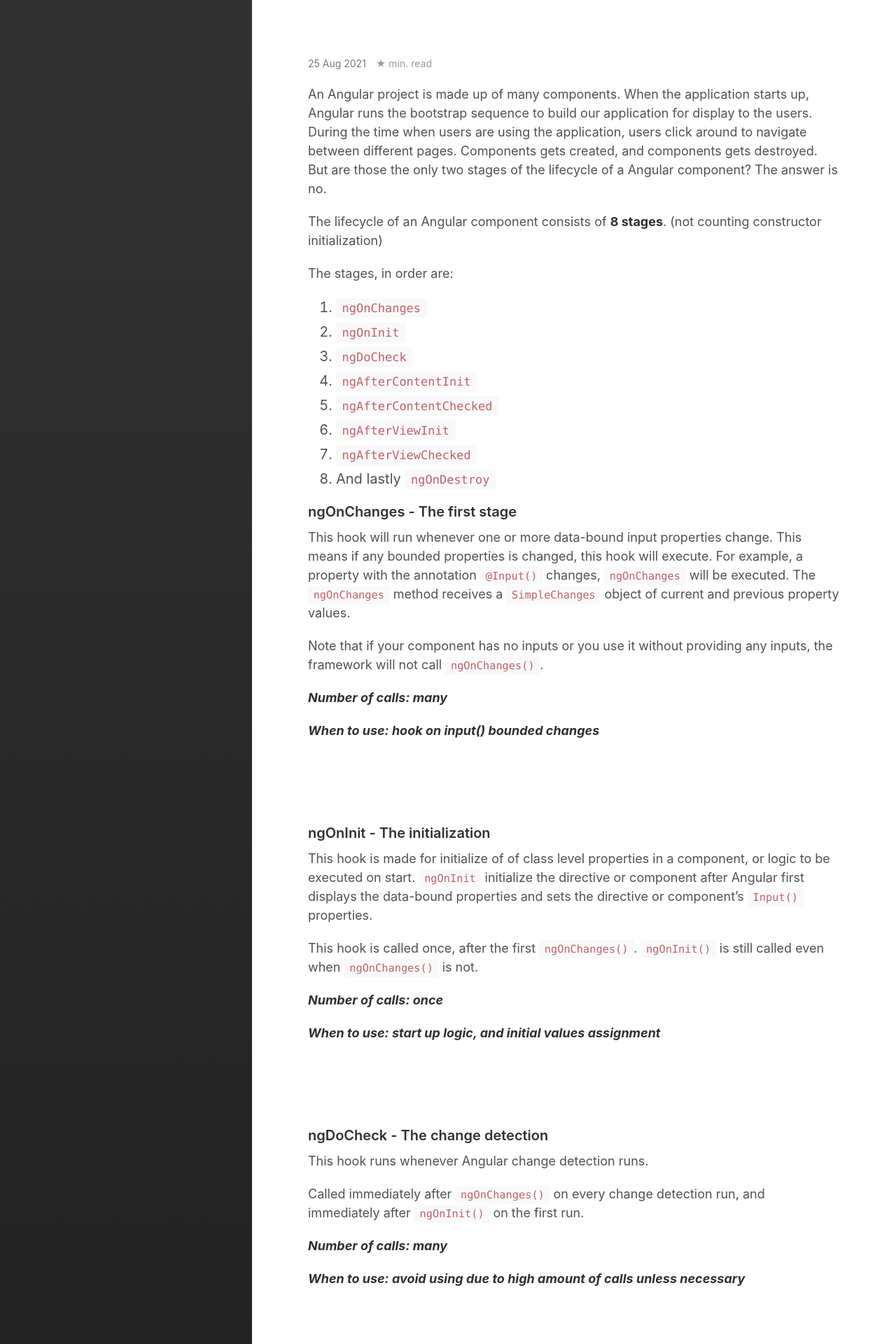
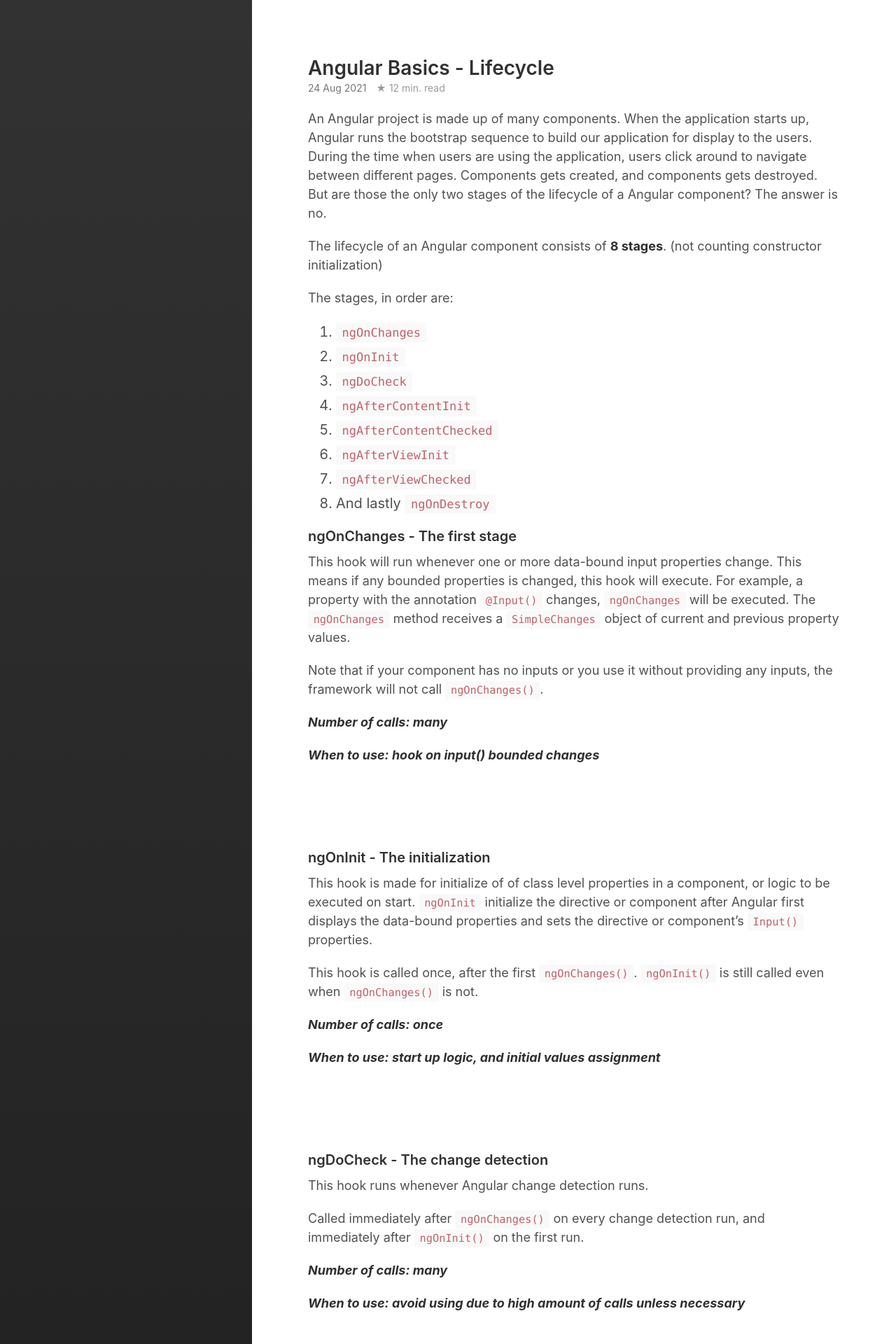
Before and after one commit to yiqu/yiqu.github.io, a Jekyll site: the page built from _posts/2021-08-24-angular-basics-lifecycle.md, in a window 1280 px wide. Shown: the top 1920 px of the page at 70% size. Built offline with Jekyll 4.4.1, drawn with Linux system fonts in a browser that asks for light colours; some web fonts are replaced; our own code applies the rules of GitHub Pages for plain Markdown files.

Commit message:
Update 2021-08-24-angular-basics-lifecycle.md

```diff
--- a/_posts/2021-08-24-angular-basics-lifecycle.md
+++ b/_posts/2021-08-24-angular-basics-lifecycle.md
@@ -1,6 +1,6 @@
 ---
 layout: post
-title: Angular Basics: Lifecycle
+title: Angular Basics - Lifecycle
 readTime: 12
 tags:
   - angular
```
